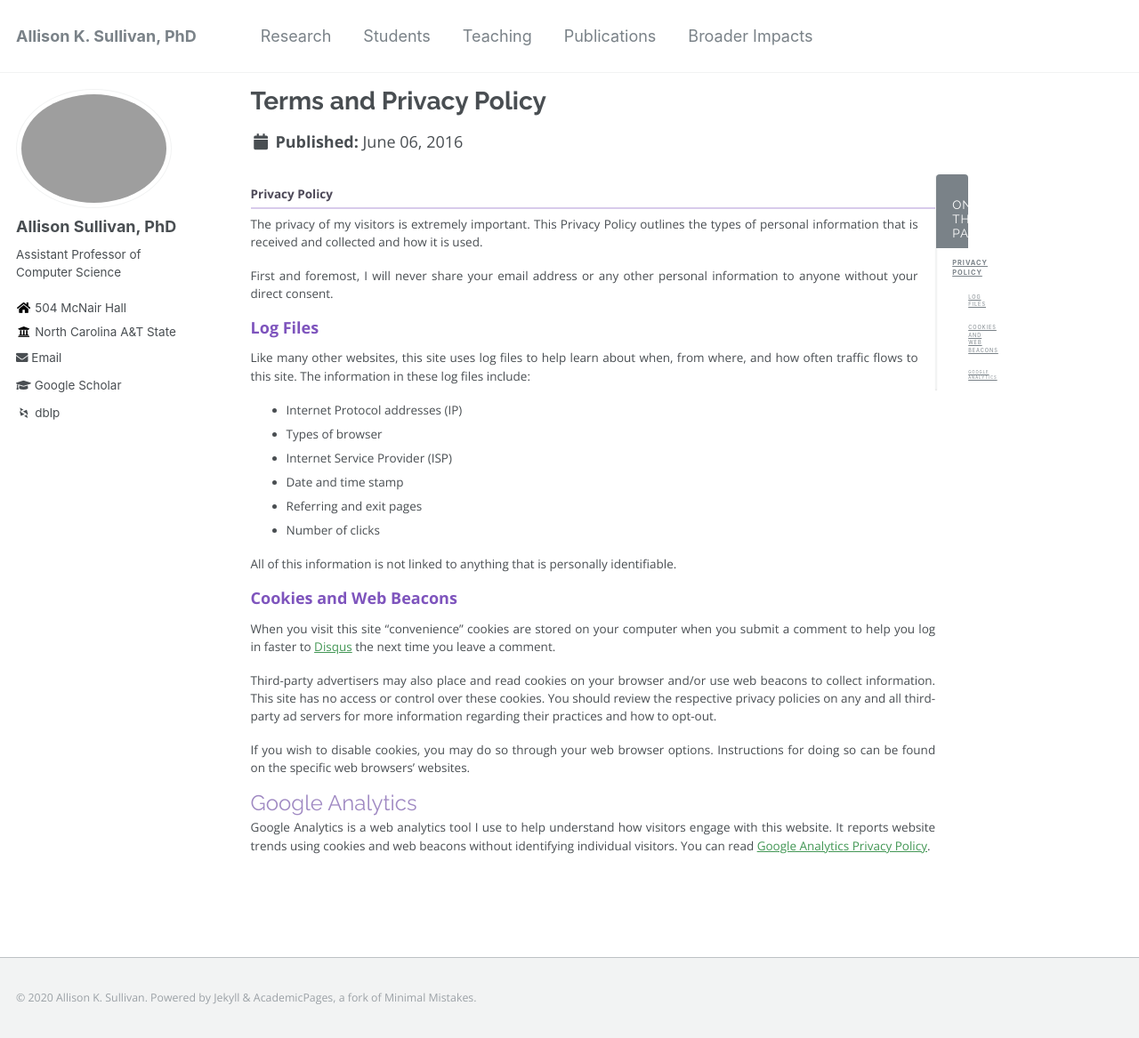
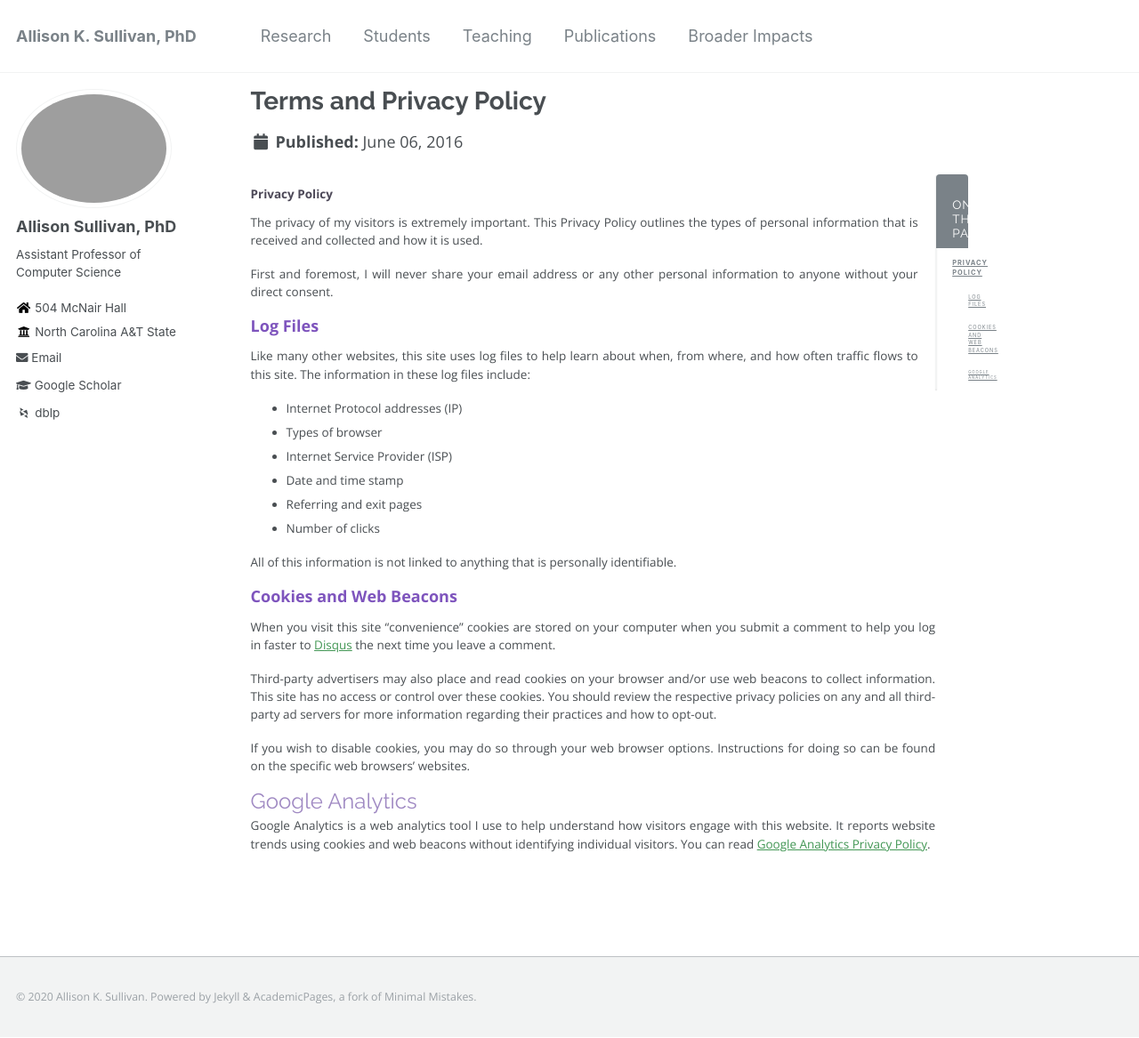
Before and after one commit to Allisonius/allisonius.github.io, a Jekyll site: the page built from _pages/terms.md, in a window 1280 px wide and 1167 px high. Shown: the whole window at 89% size. Built offline with Jekyll 4.4.1, drawn with Linux system fonts in a browser that asks for light colours; some web fonts are replaced.

Commit message:
Update _page.scss

```diff
--- a/_sass/_page.scss
+++ b/_sass/_page.scss
@@ -68,7 +68,6 @@
 
   h2 {
     padding-bottom: 0.5em;
-    border-bottom: 2px solid #d8cbeb;
      font-size: $type-size-6;
      color: #4d4958;
 
```
